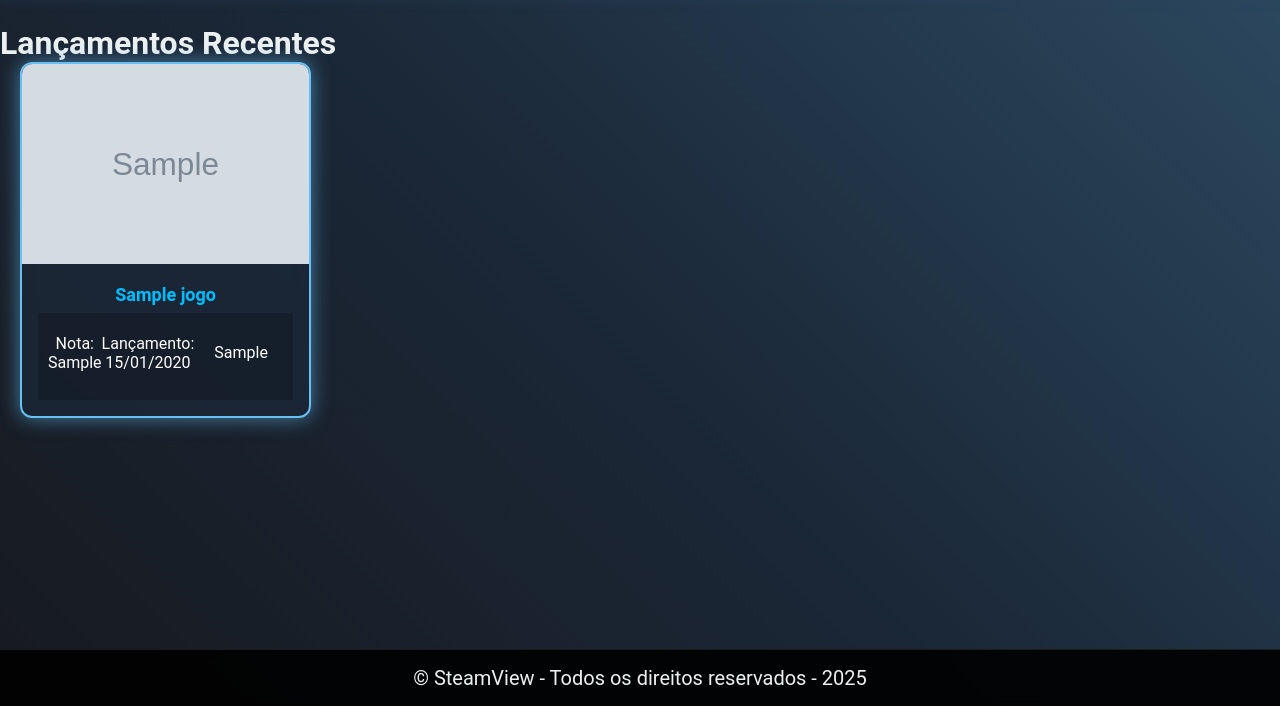
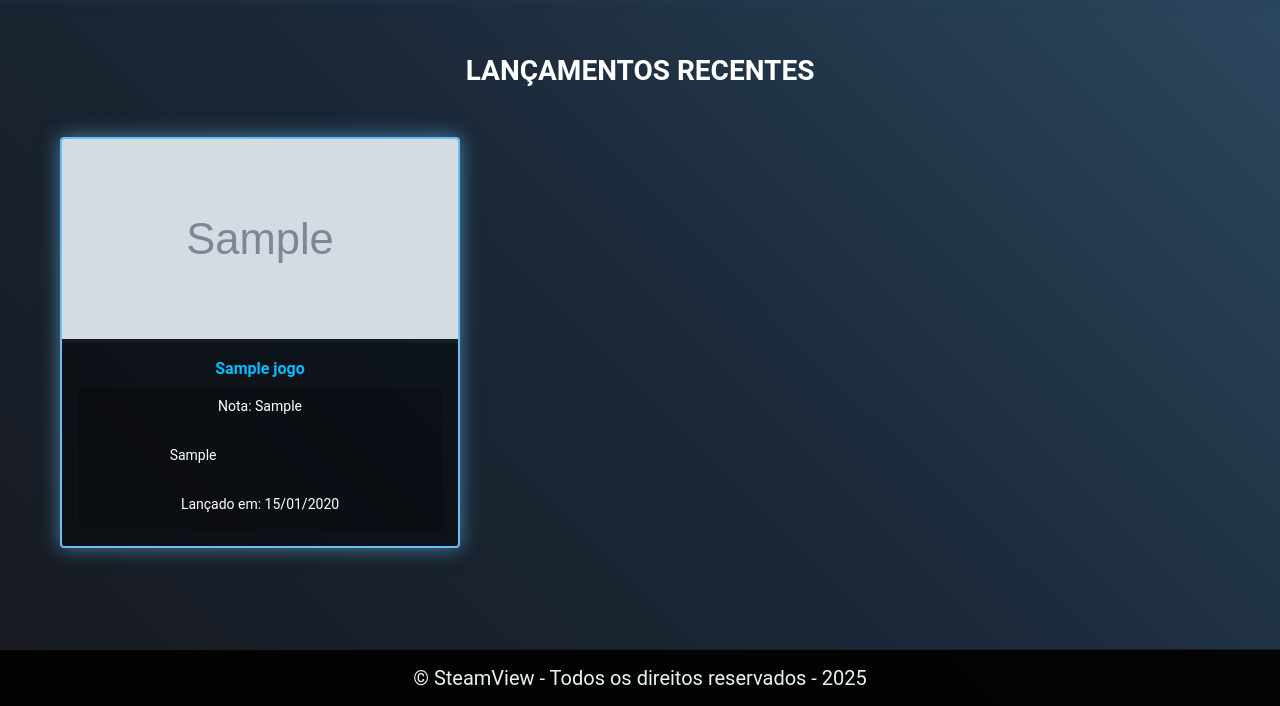
Before and after one commit to GMiranda21ML/SteamView, a Django app: page /lancamentos/ in a window 1280 px wide. Shown: the part 94-800 px from the top of the page. Run offline with Django 5.2, Linux system fonts and the light colour scheme; a user stored in the database is signed in; tables that the repository leaves empty hold one stand-in row (values such as "Sample post"); grey boxes marked "Sample" are stand-in pictures; parts of the project's set-up code (start-up, migrations or seed data) failed here and were passed over; some libraries are stand-ins or nearby versions; some web fonts are replaced.

Commit message:
consertando tela de lançamentos

```diff
--- a/steamview/static/styles/style.css
+++ b/steamview/static/styles/style.css
@@ -1014,3 +1014,88 @@ a {
     font-family: 'Roboto', sans-serif;
     text-transform: uppercase;
 }
+
+.page-title {
+    color: #ffffff;
+    font-size: 28px;
+    text-align: center;
+    margin: 30px 0;
+    text-transform: uppercase;
+}
+
+.games-grid {
+    display: grid;
+    grid-template-columns: repeat(3, 1fr);
+    gap: 25px;
+    padding: 20px;
+    max-width: 1200px;
+    margin: 0 auto;
+}
+
+.game-card {
+    background: rgba(0, 0, 0, 0.2);
+    border-radius: 4px;
+    overflow: hidden;
+    transition: transform 0.2s;
+    position: relative;
+    min-width: 400px;
+}
+
+.game-card:hover {
+    transform: translateY(-5px);
+}
+
+.game-card img {
+    width: 100%;
+    height: 200px;
+    object-fit: cover;
+}
+
+.game-card a {
+    text-decoration: none;
+    color: #66c0f4;
+}
+
+.game-info {
+    padding: 15px;
+    background: rgba(0, 0, 0, 0.3);
+}
+
+.game-info h3 {
+    font-size: 16px;
+    color: #66c0f4;
+    margin-bottom: 10px;
+    text-align: center;
+}
+
+.game-details {
+    display: flex;
+    flex-direction: column;
+    gap: 5px;
+}
+
+.game-rating, .game-price, .game-release-date {
+    font-size: 14px;
+    color: #8f98a0;
+}
+
+@media (max-width: 1200px) {
+    .games-grid {
+        grid-template-columns: repeat(2, 1fr);
+    }
+}
+
+@media (max-width: 768px) {
+    .games-grid {
+        grid-template-columns: 1fr;
+    }
+
+    .game-card {
+        max-width: 400px;
+        margin: 0 auto;
+    }
+}
+
+.game-rating {
+    color: #66ff66;
+}
--- a/steamview/templates/steamview/lancamentos.html
+++ b/steamview/templates/steamview/lancamentos.html
@@ -3,7 +3,7 @@
 {% load socialaccount %}
 
 {% block content %}
-<main>
+<main class="lancamentos-container">
     <h1 class="page-title">Lançamentos Recentes</h1>
 
     <div class="games-grid">
@@ -14,15 +14,21 @@
                     <div class="game-info">
                         <h3>{{ jogo.nome }}</h3>
                         <div class="game-details">
-                            <p class="game-rating">Nota: {{ jogo.rating }}</p>
-                            <p class="game-release-date">Lançamento: {{ jogo.lancamento|date:"d/m/Y" }}</p>
-                            <p class="game-price">{{ jogo.preco }}</p>
+                            <p class="game-rating">
+                                Nota: {{ jogo.rating }}
+                            </p>
+                            <p class="game-price">
+                                {{ jogo.preco }}
+                            </p>
+                            <p class="game-release-date">
+                                Lançado em: {{ jogo.lancamento|date:"d/m/Y" }}
+                            </p>
                         </div>
                     </div>
                 </a>
             </div>
         {% empty %}
-            <p class="no-games">Nenhum jogo encontrado.</p>
+            <p>Nenhum jogo encontrado.</p>
         {% endfor %}
     </div>
 </main>
```
